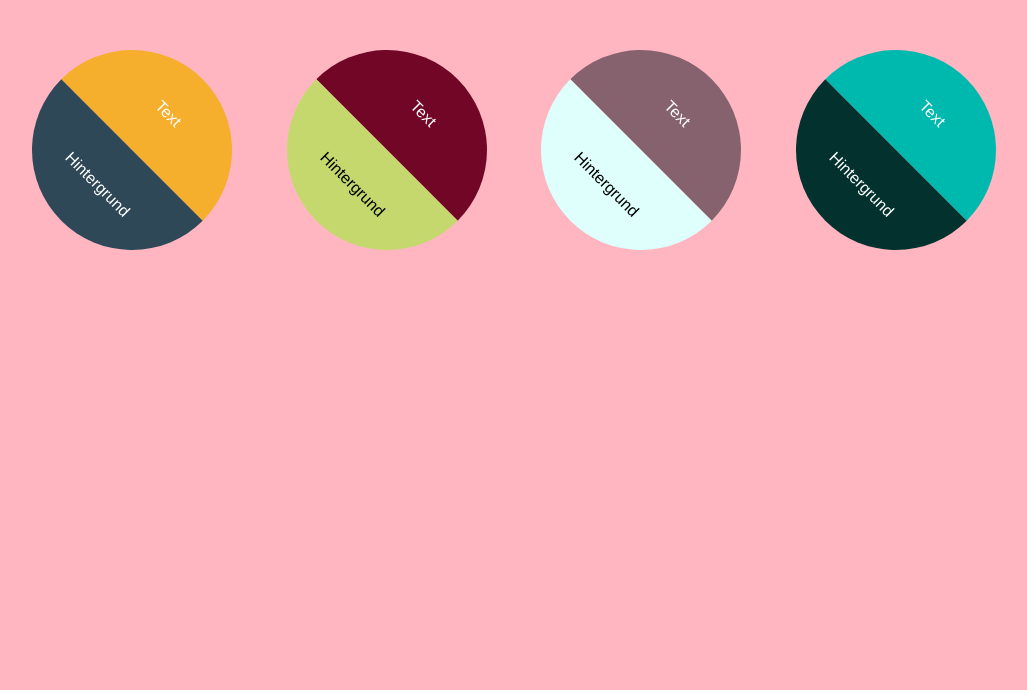
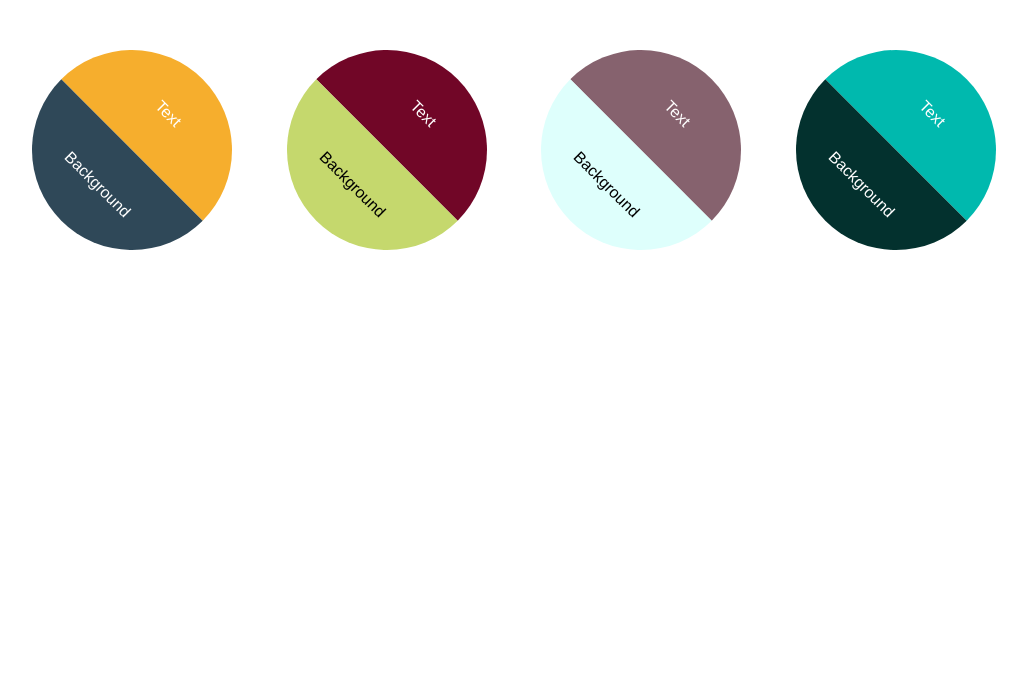
Before and after one commit to ferniemann/tasks, a plain HTML site: page uebungen/21/index.html in a window 1280 px wide. Shown: the part 110-800 px from the top of the page, without its empty margins (126-1153 px from the left). Drawn offline with Linux system fonts and the light colour scheme.

Commit message:
Kleine Änderungen am Style

```diff
--- a/uebungen/21/assets/css/style.css
+++ b/uebungen/21/assets/css/style.css
@@ -1,6 +1,5 @@
 body {
   margin: 0;
-  background-color: lightpink;
   font-family: sans-serif;
 }
 
@@ -28,7 +27,7 @@ h1 {
   display: inline-block;
   margin: 20px;
   transform: rotate(45deg);
-  transition: 0.2s;
+  transition: 0.5s;
 }
 
 .ball1:hover,
@@ -36,7 +35,7 @@ h1 {
 .ball3:hover,
 .ball4:hover {
   transform: scale(1.1);
-  transition: 0.2s;
+  transition: 0.5s;
 }
 
 .upper-half,
--- a/uebungen/21/assets/js/main.js
+++ b/uebungen/21/assets/js/main.js
@@ -1,7 +1,16 @@
+// Function erstellen
 function changeColors1() {
+
+    // Hintergrund des body ändern
     document.body.style.backgroundColor = "#2f4858"
+
+    // Hintergrund der Headline ändern
     document.getElementById('headline').style.color = "#f6ae2d"
+
+    // Weißer Rand um ausgewähltes Farbschema
     document.getElementById('ball1').style.borderColor = "white"
+
+    // Andere Farbschemen mit nicht-sichtbarem Rand
     document.getElementById('ball2').style.borderColor = "transparent"
     document.getElementById('ball3').style.borderColor = "transparent"
     document.getElementById('ball4').style.borderColor = "transparent"
@@ -26,8 +35,8 @@ function changeColors3() {
 }
 
 function changeColors4() {
-    document.body.style.backgroundColor = "#00b9ae"
-    document.getElementById('headline').style.color = "#03312e"
+    document.body.style.backgroundColor = "#03312e"
+    document.getElementById('headline').style.color = "#00b9ae"
     document.getElementById('ball1').style.borderColor = "transparent"
     document.getElementById('ball2').style.borderColor = "transparent"
     document.getElementById('ball3').style.borderColor = "transparent"
--- a/uebungen/21/index.html
+++ b/uebungen/21/index.html
@@ -16,7 +16,7 @@
                         <p>Text</p>
                     </div>
                     <div class="lower-half" id="ball1lower">
-                        <p>Hintergrund</p>
+                        <p>Background</p>
                     </div>
                 </div>
                 <div class="ball2" id="ball2" onclick="changeColors2()">
@@ -24,7 +24,7 @@
                         <p>Text</p>
                     </div>
                     <div class="lower-half">
-                        <p>Hintergrund</p>
+                        <p>Background</p>
                     </div>
                 </div>
                 <div class="ball3" id="ball3" onclick="changeColors3()">
@@ -32,7 +32,7 @@
                         <p>Text</p>
                     </div>
                     <div class="lower-half">
-                        <p>Hintergrund</p>
+                        <p>Background</p>
                     </div>
                 </div>
                 <div class="ball4" id="ball4" onclick="changeColors4()">
@@ -40,7 +40,7 @@
                         <p>Text</p>
                     </div>
                     <div class="lower-half">
-                        <p>Hintergrund</p>
+                        <p>Background</p>
                     </div>
                 </div>
             </div>
```
